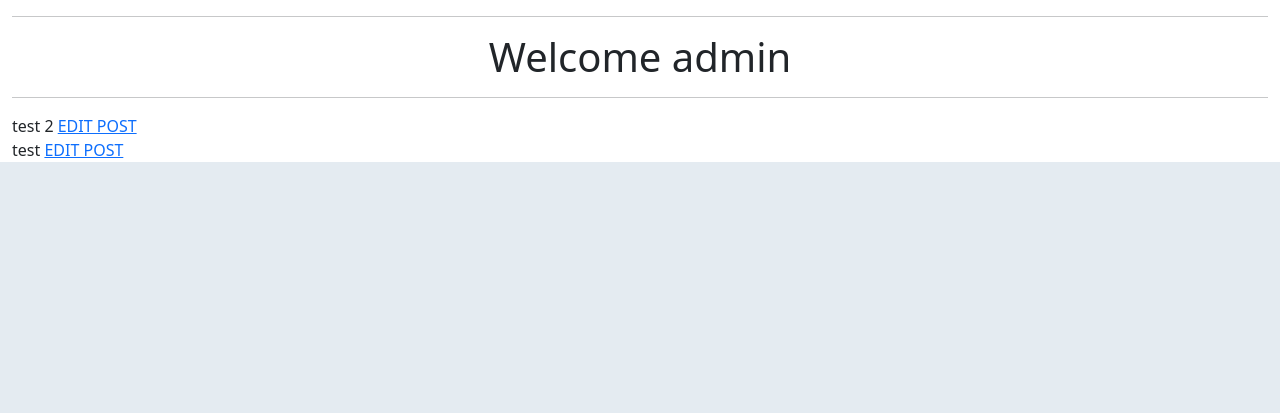
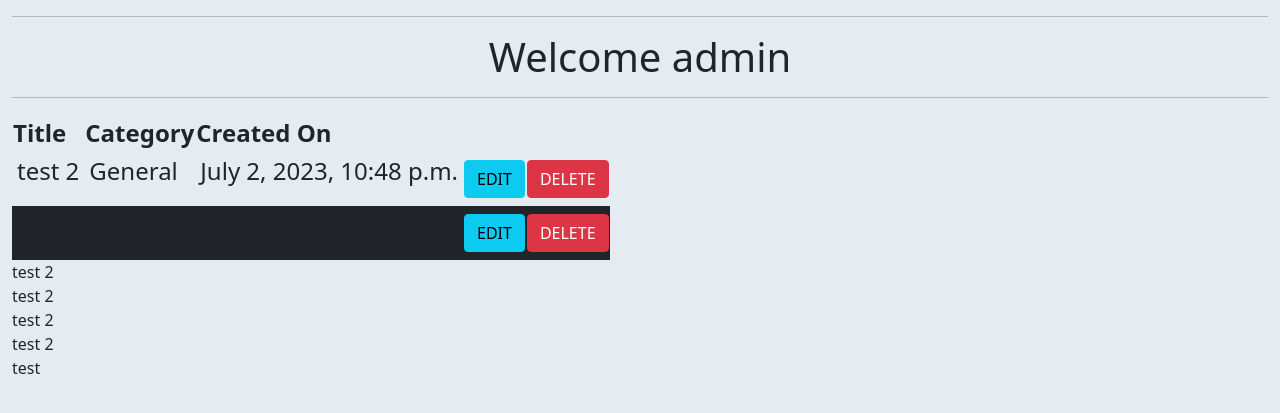
Before and after one commit to Enquil/rtr_v5, a Django app: page /profile/ in a window 1280 px wide. Shown: the part 68-481 px from the top of the page. Run offline with Django 3.2, Linux system fonts and the light colour scheme; a user stored in the database is signed in; data comes from the database, SQL or seed files in the repository; both versions use the stored data as it was after the commit; some libraries are stand-ins or nearby versions.

Commit message:
added user posts to a table in profile tempalte

```diff
--- a/profiles/templates/profiles/profile.html
+++ b/profiles/templates/profiles/profile.html
@@ -2,7 +2,7 @@
 {% load static %}
 
 {% block content %}
-    <div class="container-fluid" style="background-color: white;">
+    <div class="container-fluid">
         <div class="row">
             <div class="col-12 text-center">
                 <hr>
@@ -13,23 +13,31 @@
 
         <div class="row">
             <div class="col-12">
-                {% for post in posts %}
-                <div class="row">
-                    <div class="col-12">
-                        {{ post.title }}
-                        <a href="{% url 'edit_post' post.slug %}">EDIT POST</a>
-                    </div>
-                </div>
-                {% endfor %}
+                <table>
+                    <tr>
+                        <th class="fs-4">Title</th>
+                        <th class="fs-4">Category</th>
+                        <th class="fs-4">Created On</th>
+                    </tr>
+                    {% for post in posts %}
+                        <tr {% if forloop.counter|divisibleby:2 %} class="bg-dark" {% endif %}>
+                            <td><p class="fs-4 mx-1">{{ post.title }}</p></td>
+                            <td><p class="fs-4 mx-1">{{ post.category|title }}</p></td>
+                            <td><p class="fs-4 mx-1">{{ post.created_on }}</p></td>
+                            <td><a class="btn btn-info" href="{% url 'edit_post' post.slug %}">EDIT</a></td>
+                            <td><a class="btn btn-danger" href="{% url 'edit_post' post.slug %}">DELETE</a></td>
+                        </tr>
+                    {% endfor %}
+                </table>
             </div>
         </div>
 
         <div class="row">
             <div class="col-12">
-                {% for comments in comments %}
+                {% for comment in comments %}
                 <div class="row">
                     <div class="col-12">
-                        {{ comment.body }}
+                        {{ comment.post }}
                     </div>
                 </div>
                 {% endfor %}
--- a/profiles/views.py
+++ b/profiles/views.py
@@ -12,8 +12,14 @@ from .models import UserProfile
 def profile_view(request):
 
     profile = get_object_or_404(UserProfile, id=request.user.id)
-    posts = Post.objects.filter(author=profile.user.id)
-    comments = Comment.objects.filter(author=profile.user.id)
+
+    posts = Post.objects.filter(
+        author=profile.user.id
+    ).order_by('-created_on')
+
+    comments = Comment.objects.filter(
+        author=request.user.id
+    ).order_by('-created_on')
 
     return render(
         request,
```
Also changed, not shown: db.sqlite3.
